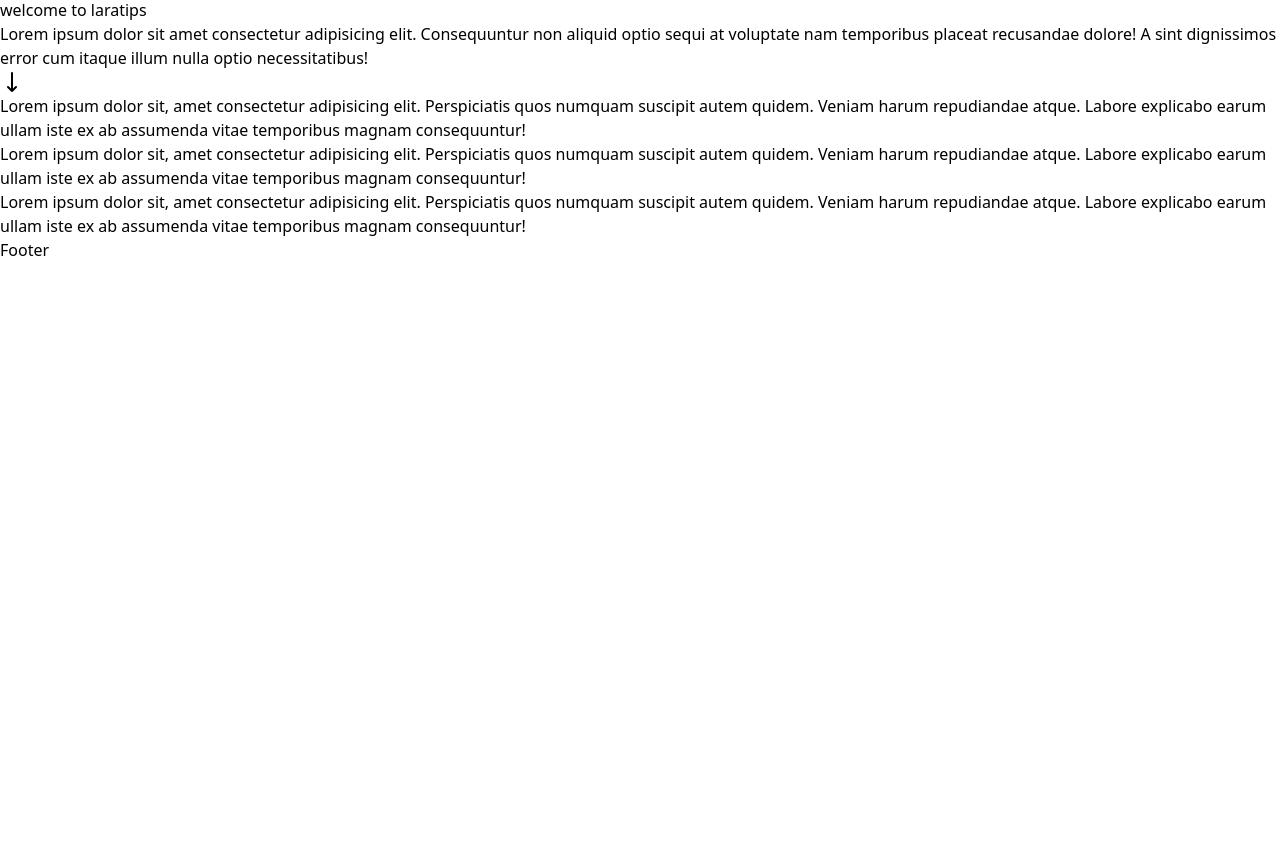
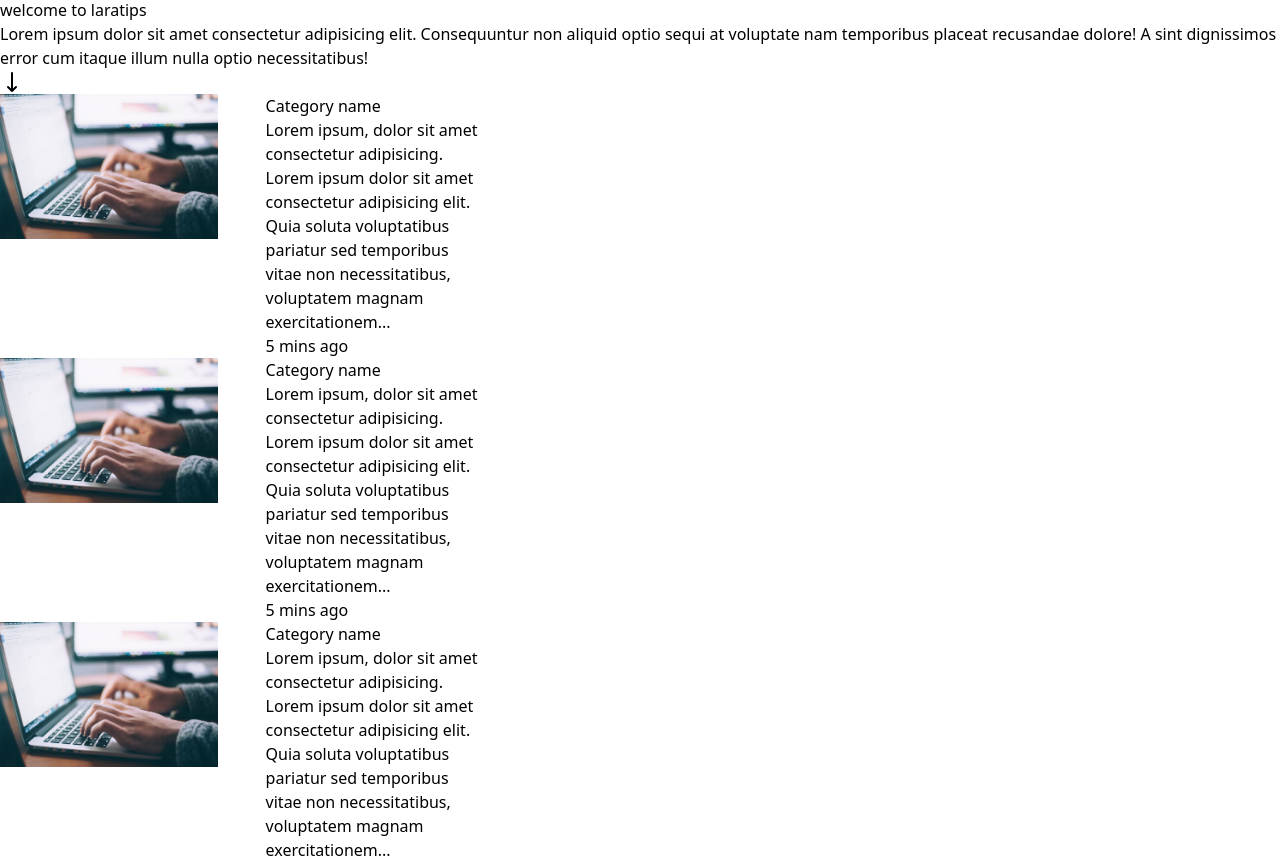
Before and after one commit to saparatayev/vueblog, a Vue app: page / in a window 1280 px wide. Shown: the part 855-1721 px from the top of the page. Before the commit the page ends 1117 px from the top, so only its background shows below. Built offline with nearby package versions, Linux system fonts and the light colour scheme; the HTML template or start-up script is replaced by a standard one.

Commit message:
started developing blog

```diff
--- /dev/null
+++ b/src/components/Article.vue
@@ -0,0 +1,15 @@
+<template>
+    <div class="grid sm:grid-cols-5 gap-4 sm:gap-12">
+        <div>
+            <img src="/images/image-1.jpg" alt="">
+        </div>
+        <div>
+            <div>
+                <div>Category name</div>
+                <h5>Lorem ipsum, dolor sit amet consectetur adipisicing.</h5>
+                <div>Lorem ipsum dolor sit amet consectetur adipisicing elit. Quia soluta voluptatibus pariatur sed temporibus vitae non necessitatibus, voluptatem magnam exercitationem...</div>
+            </div>
+            <div>5 mins ago</div>
+        </div>
+    </div>
+</template>
--- /dev/null
+++ b/src/components/Articles.vue
@@ -0,0 +1,27 @@
+<template>
+    <div>
+        <div>
+            <Article />
+            <Article />
+            <Article />
+            <Article />
+            <Article />
+        </div>
+        <div>
+            <router-link to="/articles">View all</router-link>
+        </div>
+    </div>
+</template>
+
+<script>
+import Article from './Article.vue'
+
+export default {
+    components: {
+        Article
+    },
+    setup() {
+
+    },
+}
+</script>
--- a/src/views/Home/index.vue
+++ b/src/views/Home/index.vue
@@ -2,9 +2,7 @@
   <div>
     <Hero />
     <div>
-      <p>Lorem ipsum dolor sit, amet consectetur adipisicing elit. Perspiciatis quos numquam suscipit autem quidem. Veniam harum repudiandae atque. Labore explicabo earum ullam iste ex ab assumenda vitae temporibus magnam consequuntur!</p>
-      <p>Lorem ipsum dolor sit, amet consectetur adipisicing elit. Perspiciatis quos numquam suscipit autem quidem. Veniam harum repudiandae atque. Labore explicabo earum ullam iste ex ab assumenda vitae temporibus magnam consequuntur!</p>
-      <p>Lorem ipsum dolor sit, amet consectetur adipisicing elit. Perspiciatis quos numquam suscipit autem quidem. Veniam harum repudiandae atque. Labore explicabo earum ullam iste ex ab assumenda vitae temporibus magnam consequuntur!</p>
+      <Articles />
     </div>
   </div>
 </template>
@@ -13,11 +11,13 @@
 // @ is an alias to /src
 
 import Hero from './Hero.vue'
+import Articles from '@/components/Articles.vue'
 
 export default {
   name: 'Home',
   components: {
     Hero,
+    Articles,
   }
 }
 </script>
```
